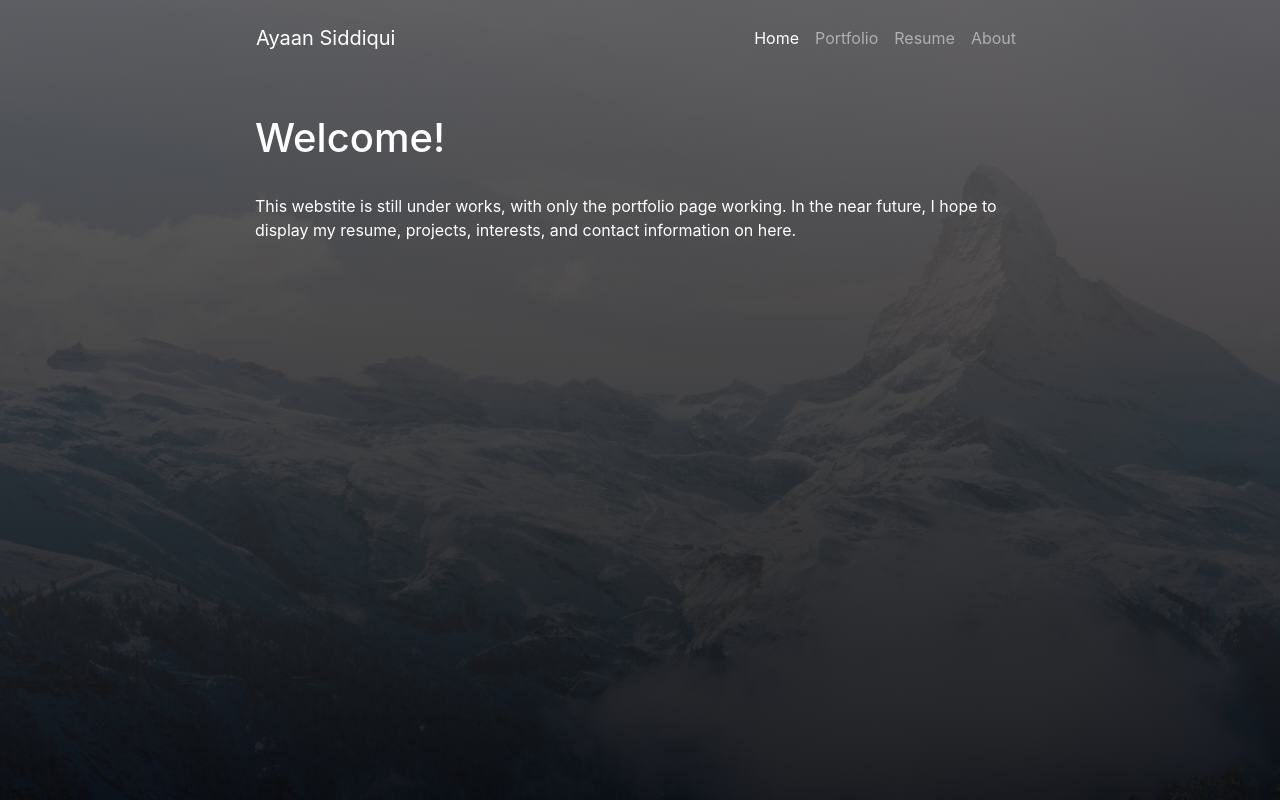
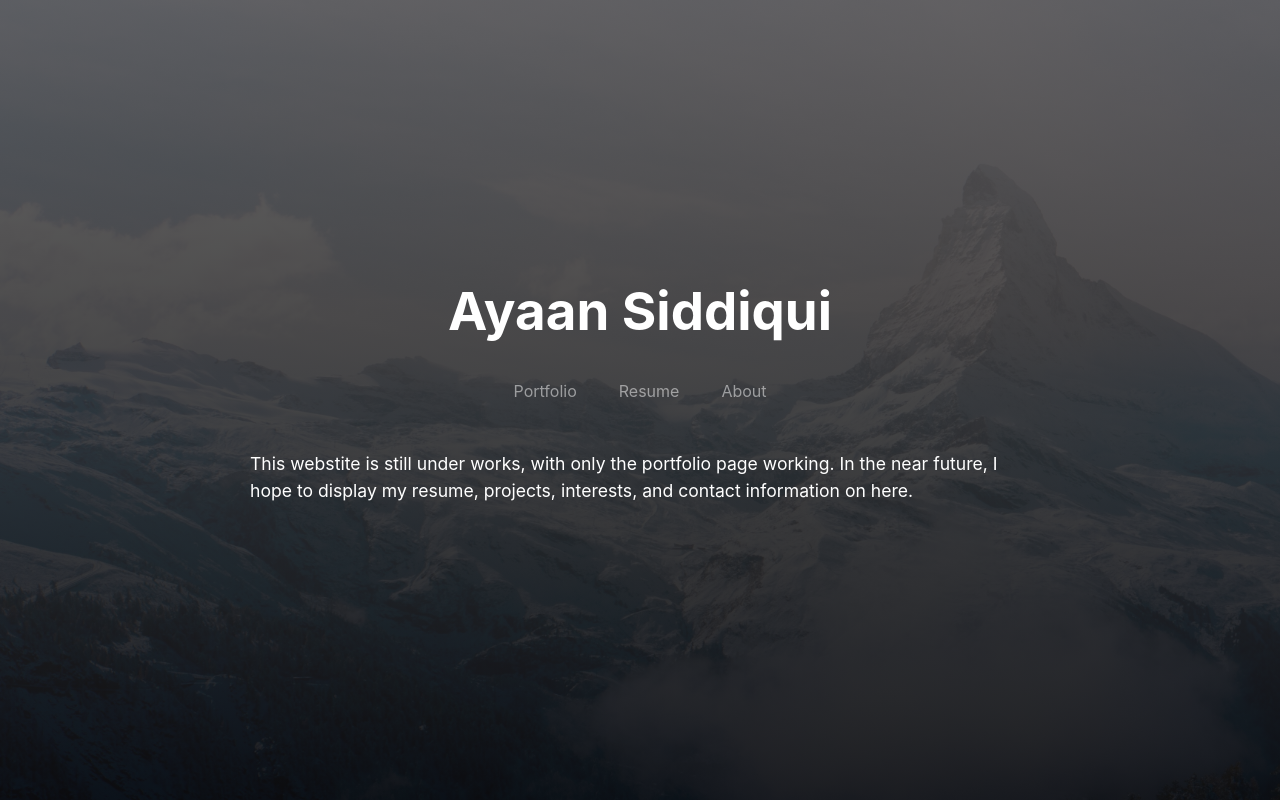
Before and after one commit to ayaanqui/ayaanqui.com, a Next.js app: page / in a window 1280 px wide. Built offline with nearby package versions, Linux system fonts and the light colour scheme.

Commit message:
Updated home page style and content

```diff
--- a/pages/index.js
+++ b/pages/index.js
@@ -1,20 +1,43 @@
 import Header from '../components/header';
 import Link from 'next/link';
 import Content from '../components/Layout/content';
+import styles from './index.module.css';
 
 export default function Home() {
   return (
-    <Content>
+    <Content navInvisible={true}>
       <Header />
 
-      <div className="container mt-5 mb-5">
-        <h1>Welcome!</h1>
+      <div className={styles.homeContent}>
+        <div className={styles.title}>
+          <h1>Ayaan Siddiqui</h1>
+        </div>
 
-        <br />
+        <div className={styles.homeNav}>
+          <ul className={styles.homeNavList}>
+            <li className={styles.homeNavListItem}>
+              <Link href="/portfolio">
+                <a className="nav-link">Portfolio</a>
+              </Link>
+            </li>
+            <li className={styles.homeNavListItem}>
+              <Link href="/resume">
+                <a className="nav-link">Resume</a>
+              </Link>
+            </li>
+            <li className={styles.homeNavListItem}>
+              <Link href="/about">
+                <a className="nav-link">About</a>
+              </Link>
+            </li>
+          </ul>
+        </div>
 
-        <p>
-          This webstite is still under works, with only the portfolio page working. In the near future, I hope to display my resume, projects, interests, and contact information on here.
-        </p>
+        <div className={styles.summary}>
+          <p>
+            This webstite is still under works, with only the portfolio page working. In the near future, I hope to display my resume, projects, interests, and contact information on here.
+          </p>
+        </div>
       </div>
     </Content>
   )
--- /dev/null
+++ b/pages/index.module.css
@@ -0,0 +1,71 @@
+.homeContent {
+    display: flex;
+    justify-content: center;
+    align-items: center;
+    flex-direction: column;
+    height: 100vh;
+    width: 100%;
+    margin: 0 auto;
+    position: absolute;
+    top: 0px;
+}
+
+.title {
+    padding: 20px 10px;
+}
+
+.title > h1 {
+    font-weight: bold;
+    font-size: 3.3rem;
+}
+
+.homeNav {
+    display: flex;
+    align-items: center;
+    justify-content: center;
+}
+
+.homeNavList {
+    list-style: none;
+    margin: 0px;
+    padding: 0px;
+}
+
+.homeNavListItem {
+    margin: 0px 5px;
+    display: inline-block;
+}
+
+.homeNavListItem a {
+    color: rgba(255,255,255,.5);
+}
+
+.homeNavListItem a:hover,
+.homeNavListItem a:focus {
+    color: rgba(255,255,255,.75);
+}
+
+.homeNavListItem a.active {
+    color: #fff;
+}
+
+.summary {
+    margin-top: 20px;
+    padding: 20px 10px;
+}
+
+.summary > p {
+    font-size: 1.1rem;
+}
+
+@media screen and (max-width: 550px) {
+    .title > h1 {
+        font-size: 2.7rem;
+    }
+}
+
+@media screen and (max-width: 375px) {
+    .title > h1 {
+        font-size: 2.4rem;
+    }
+}
```
